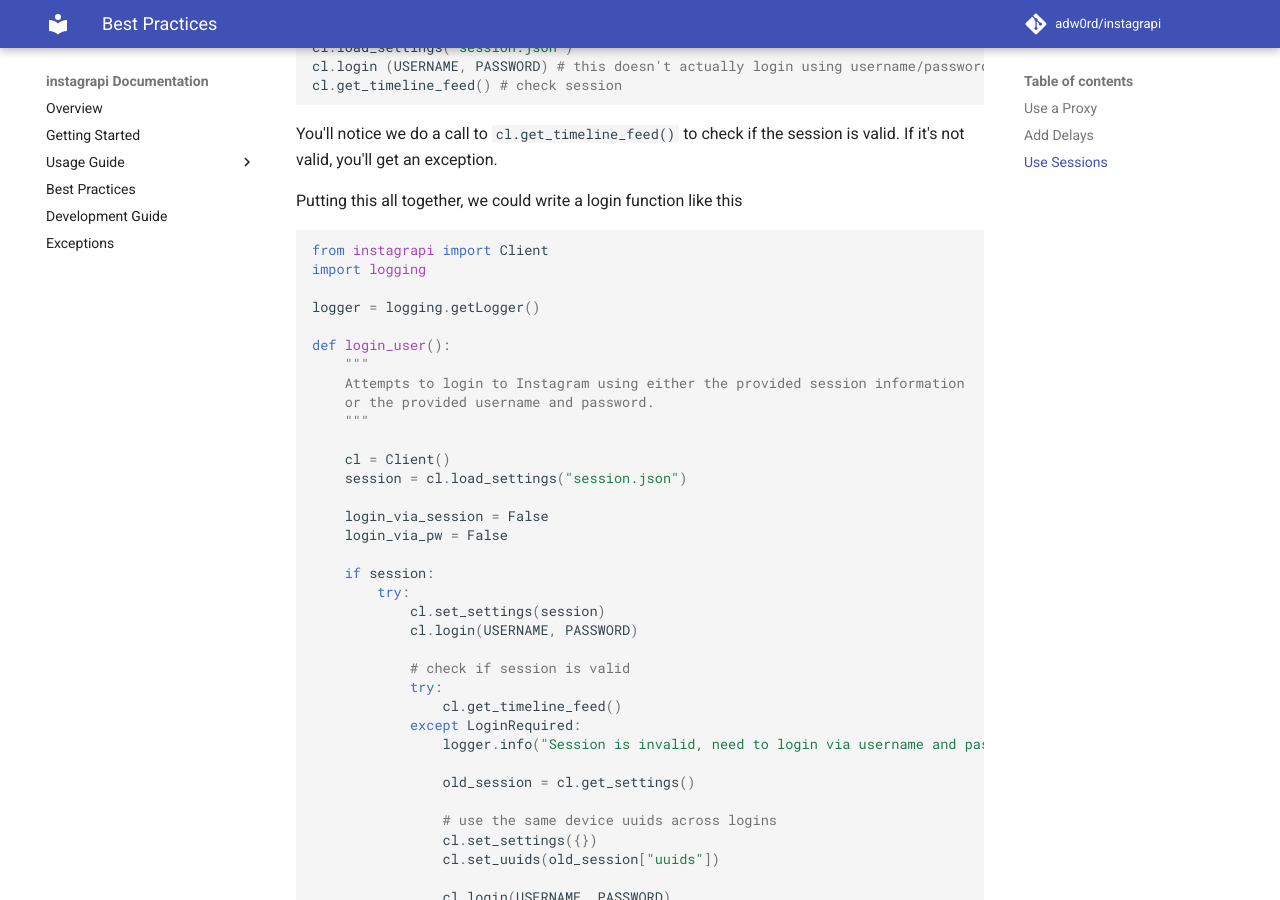
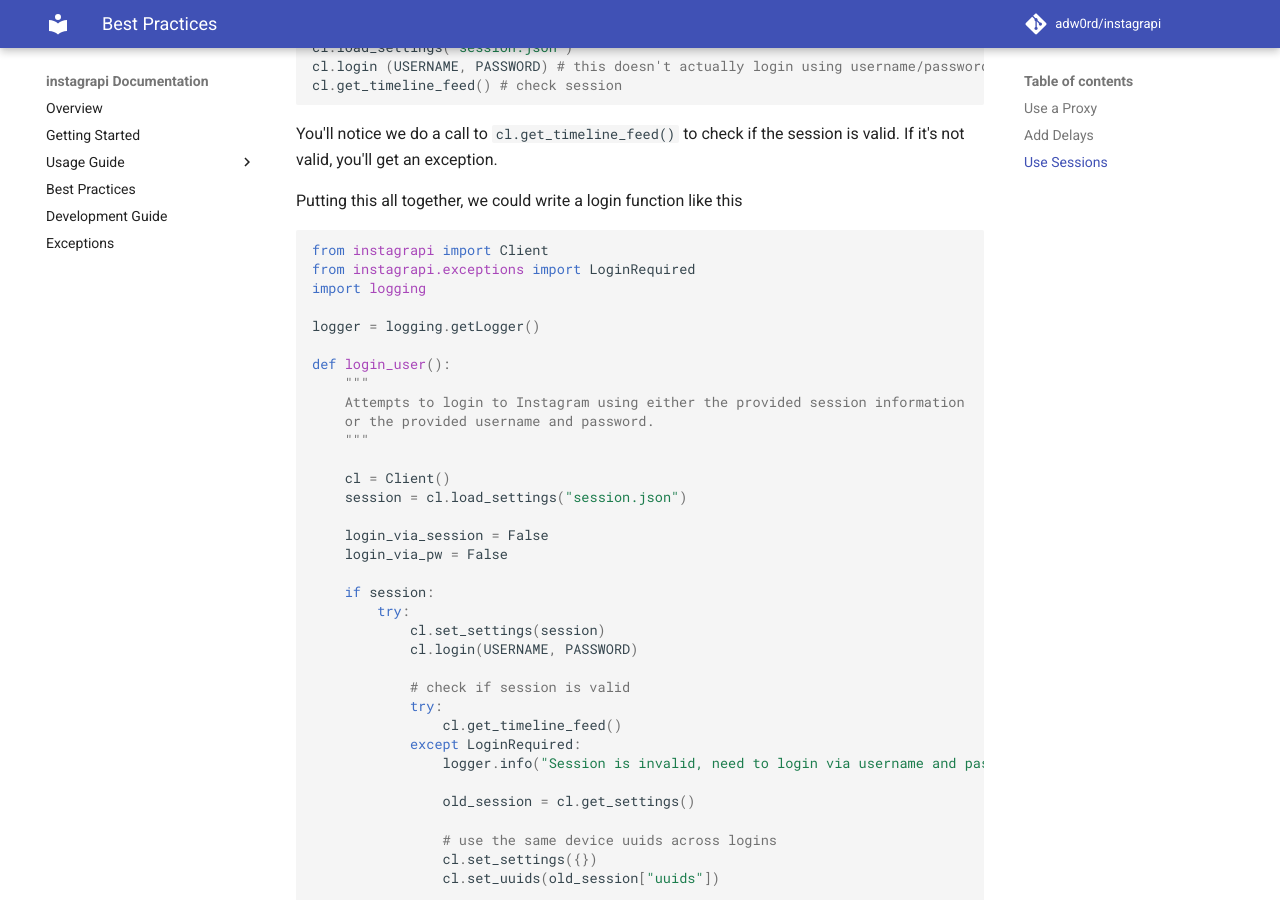
Before and after one commit to subzeroid/instagrapi, an MkDocs documentation site: the page built from docs/usage-guide/best-practices.md, in a window 1280 px wide and 900 px high, scrolled down 1774 px. Built offline with MkDocs 1.6.1 and Material for MkDocs 9.7.7, drawn with Linux system fonts in a browser that asks for light colours; comment, search, counter and statistics services are not loaded; the version menu is left out.

Commit message:
Add necessary import of LoginRequired exception

````diff
--- a/docs/usage-guide/best-practices.md
+++ b/docs/usage-guide/best-practices.md
@@ -86,6 +86,7 @@
 
 ``` python
 from instagrapi import Client
+from instagrapi.exceptions import LoginRequired
 import logging
 
 logger = logging.getLogger()
````
